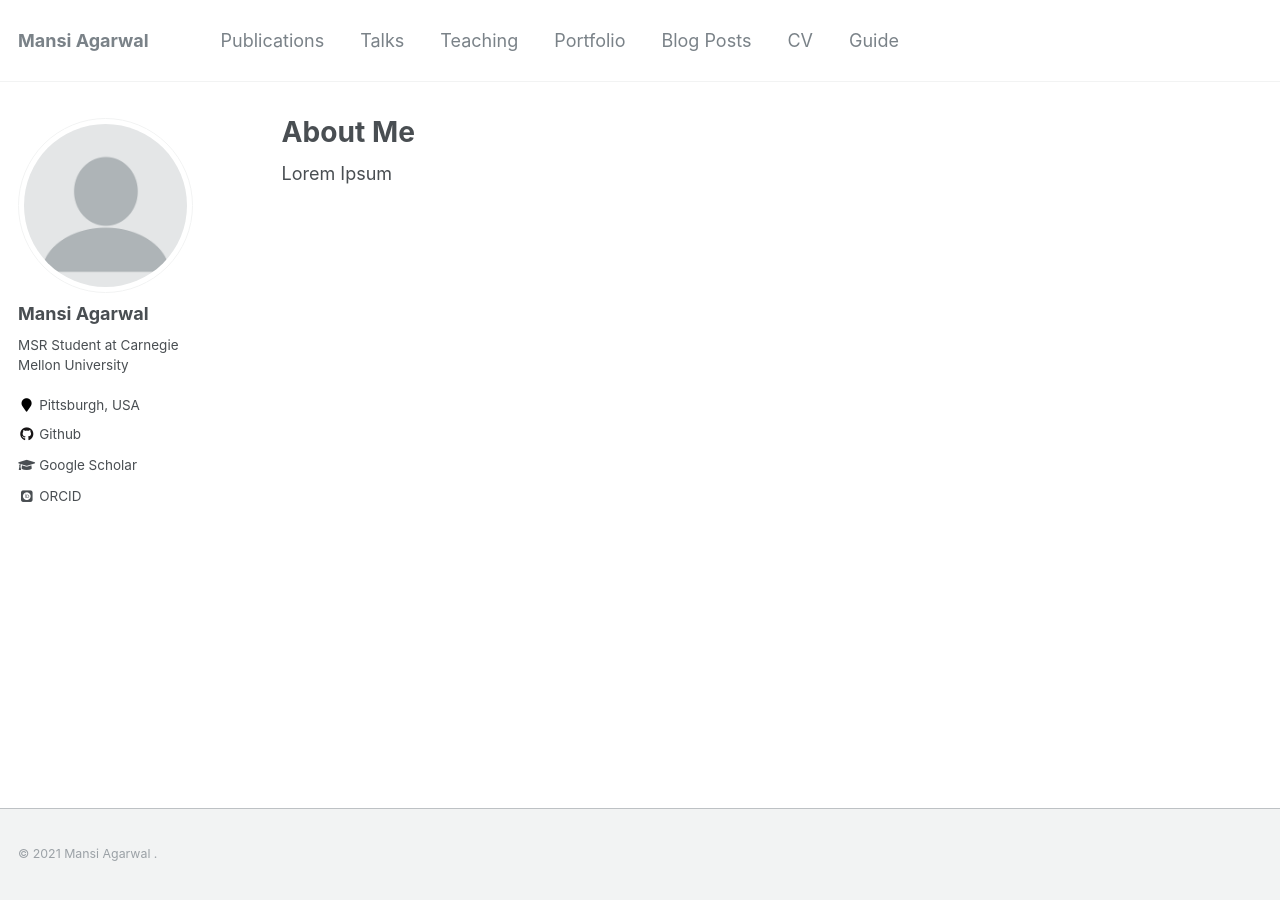
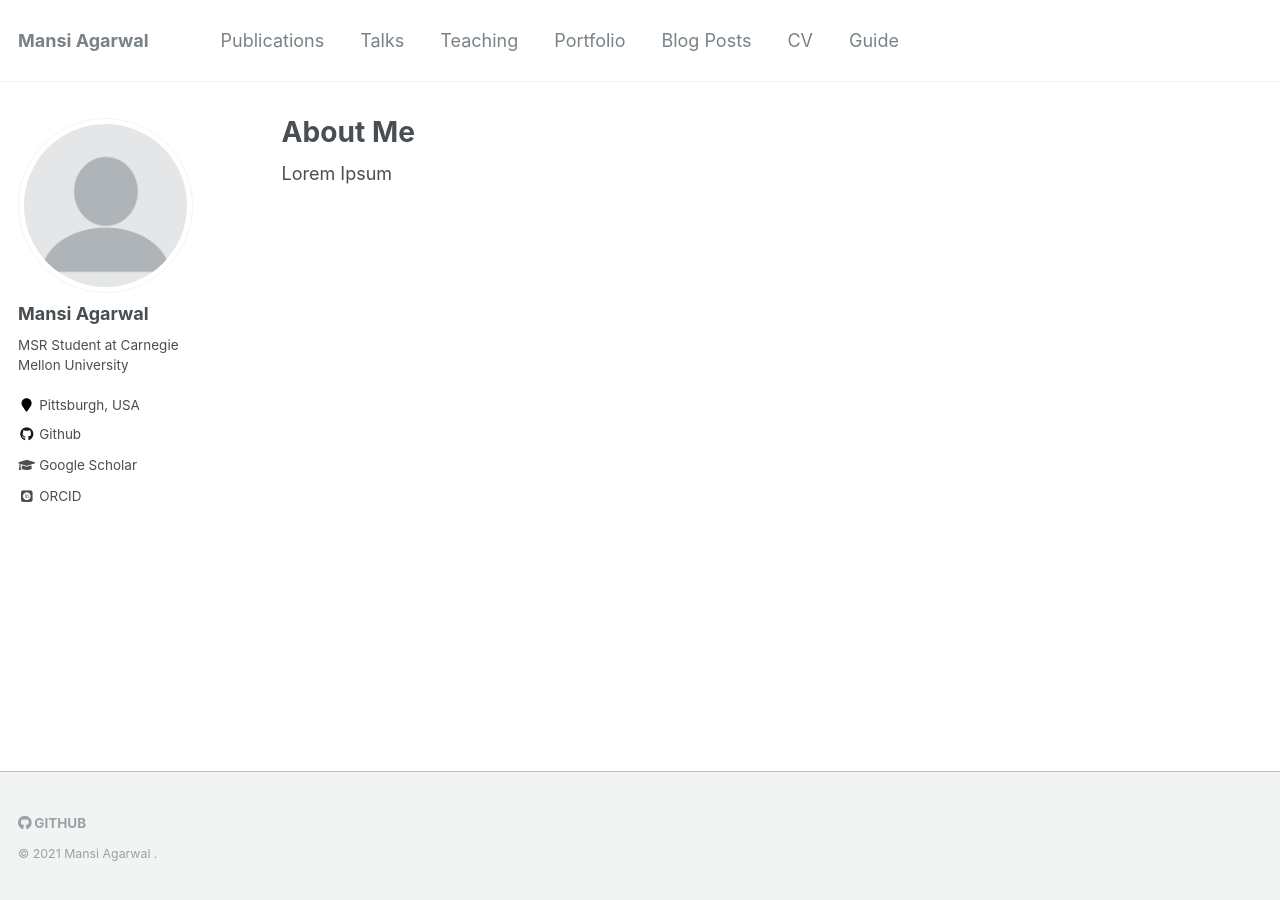
Before and after one commit to MansiAgarwal11/MansiAgarwal11.github.io, a Jekyll site: the page built from _pages/about.md, in a window 1280 px wide. Built offline with Jekyll 4.4.1, drawn with Linux system fonts in a browser that asks for light colours; some web fonts are replaced.

Commit message:
Update footer.html

```diff
--- a/_includes/footer.html
+++ b/_includes/footer.html
@@ -1,5 +1,14 @@
 {% include base_path %}
 
+<div class="page__footer-follow">
+  <ul class="social-icons">
+
+    {% if site.author.github %}
+      <li><a href="http://github.com/{{ site.author.github }}"><i class="fab fa-github" aria-hidden="true"></i> GitHub</a></li>
+    {% endif %}
+
+  </ul>
+</div>
 
 
 <div class="page__footer-copyright">&copy; {{ site.time | date: '%Y' }} {{ site.name | default: site.title }} </a>.</div>
```
